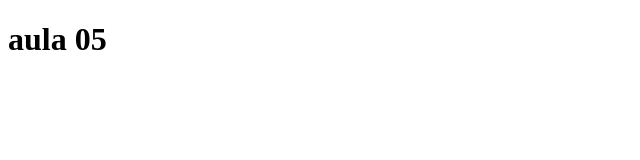
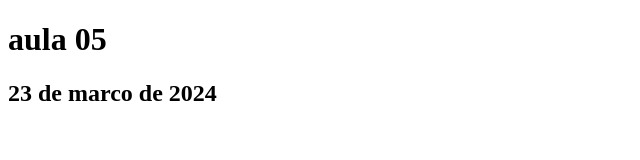
Before and after one commit to lennysantos24/aula05-dw, a plain HTML site: page index.html in a window 1280 px wide. Shown: the whole page, without its empty margins (0-640 px from the left). Drawn offline with Linux system fonts and the light colour scheme.

Commit message:
meu quarto commit

```diff
--- a/index.html
+++ b/index.html
@@ -7,5 +7,6 @@
 </head>
 <body>
     <h1>aula 05</h1>
+    <h2>23 de marco de 2024</h2>
 </body>
 </html>
```
